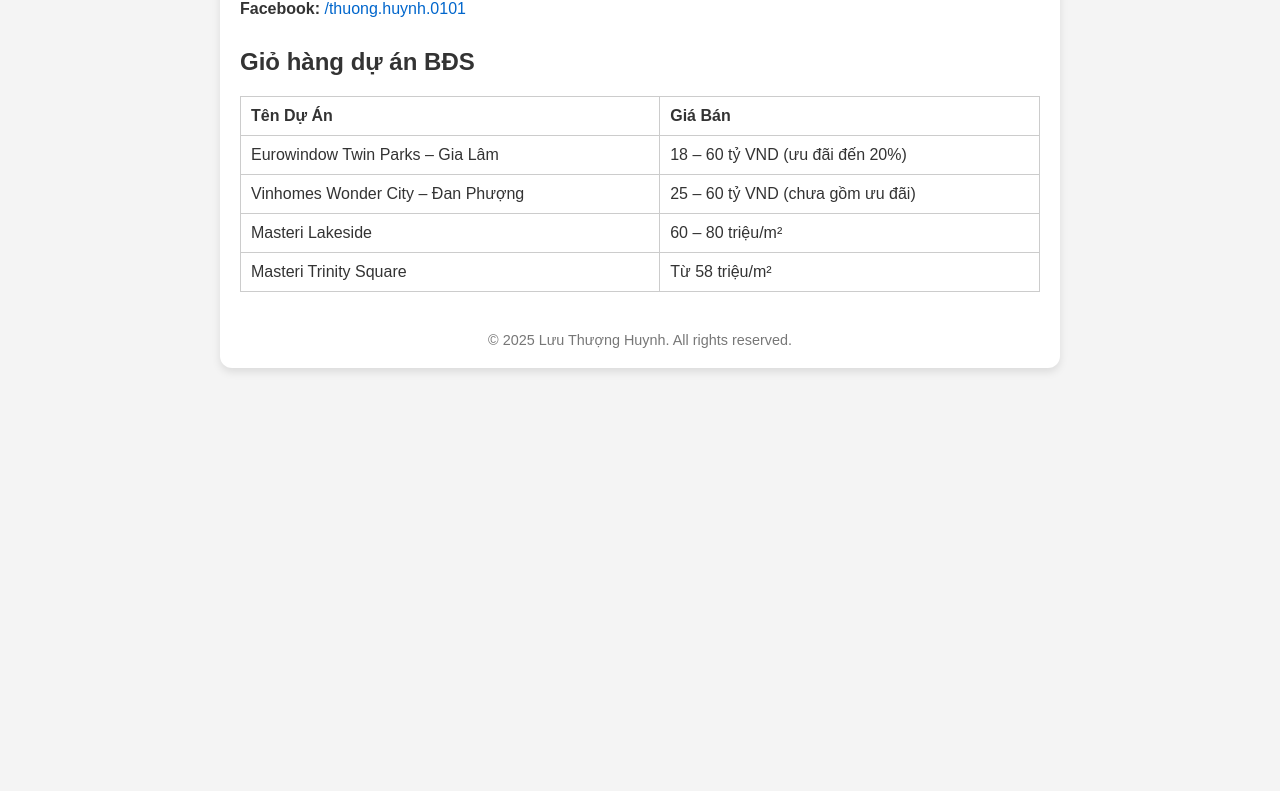
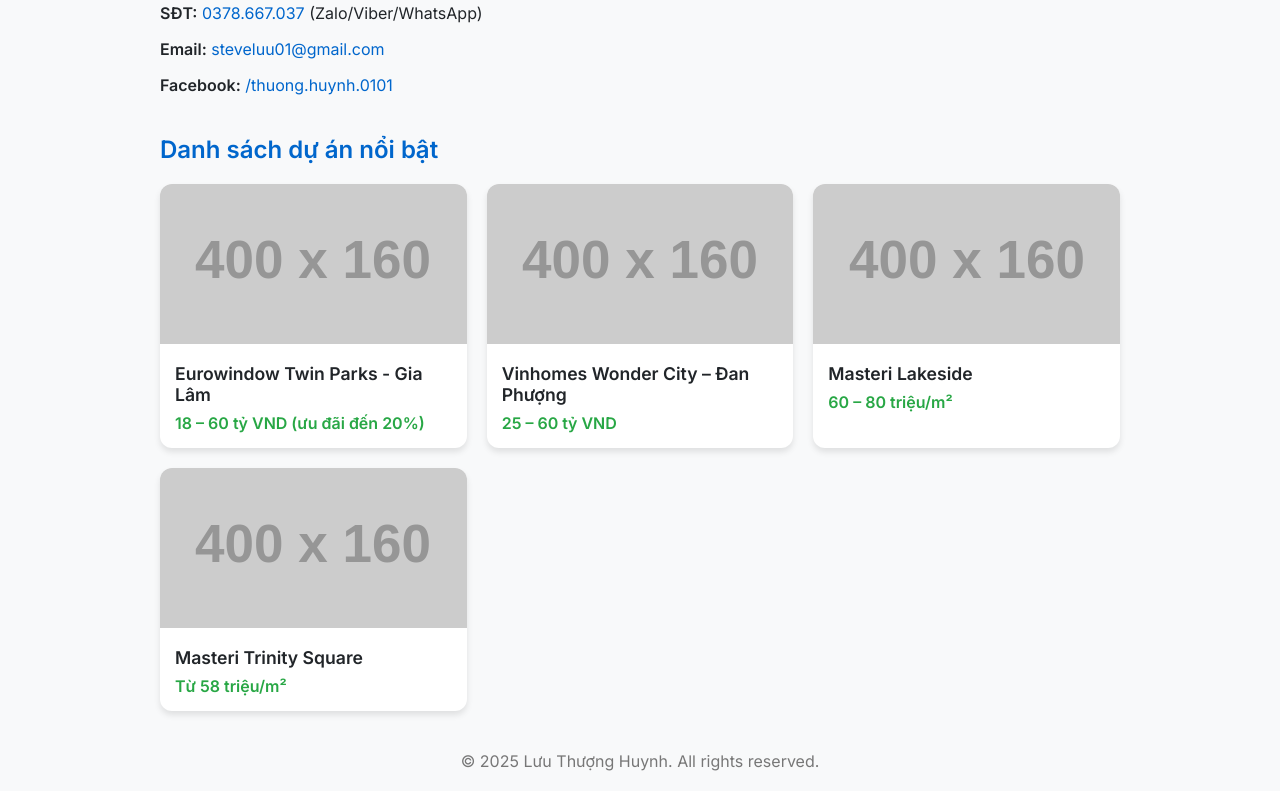
Before and after one commit to steveluu01/Luu-Thuong-Huynh, a plain HTML site: page index.html in a window 1280 px wide. Shown: the part 264-1055 px from the top of the page. Before the commit the page ends 800 px from the top, so only its background shows below. Drawn offline with Linux system fonts and the light colour scheme; placeholder pictures from the web are drawn by us.

Commit message:
Add files via upload

```diff
--- a/index.html
+++ b/index.html
@@ -3,45 +3,131 @@
 <html lang="vi">
 <head>
   <meta charset="UTF-8" />
-  <meta name="viewport" content="width=device-width, initial-scale=1.0"/>
+  <meta name="viewport" content="width=device-width, initial-scale=1.0" />
   <title>Lưu Thượng Huynh - BĐS Cao Cấp</title>
+  <link href="https://fonts.googleapis.com/css2?family=Inter:wght@400;600&display=swap" rel="stylesheet">
   <style>
-    body { font-family: Arial, sans-serif; margin: 0; background: #f4f4f4; color: #333; }
-    .container { max-width: 800px; margin: auto; padding: 20px; background: white; border-radius: 12px; box-shadow: 0 4px 8px rgba(0,0,0,0.1); }
-    h1 { color: #0066cc; text-align: center; }
-    .contact, .projects { margin-top: 30px; }
-    .contact a { color: #0066cc; text-decoration: none; }
-    .projects table { width: 100%; border-collapse: collapse; margin-top: 10px; }
-    .projects th, .projects td { border: 1px solid #ccc; padding: 10px; text-align: left; }
-    .footer { text-align: center; margin-top: 40px; font-size: 0.9em; color: #777; }
+    body {
+      font-family: 'Inter', sans-serif;
+      margin: 0;
+      background: #f8f9fa;
+      color: #212529;
+    }
+    header {
+      background: #0066cc;
+      color: white;
+      padding: 20px;
+      text-align: center;
+    }
+    .container {
+      max-width: 960px;
+      margin: 0 auto;
+      padding: 20px;
+    }
+    h2 {
+      margin-top: 40px;
+      color: #0066cc;
+    }
+    .contact, .projects {
+      margin-top: 20px;
+    }
+    .contact a {
+      color: #0066cc;
+      text-decoration: none;
+    }
+    .grid {
+      display: grid;
+      grid-template-columns: repeat(auto-fit, minmax(250px, 1fr));
+      gap: 20px;
+    }
+    .card {
+      background: white;
+      border-radius: 12px;
+      box-shadow: 0 4px 6px rgba(0,0,0,0.1);
+      overflow: hidden;
+      transition: transform 0.2s ease-in-out;
+    }
+    .card:hover {
+      transform: translateY(-5px);
+    }
+    .card img {
+      width: 100%;
+      height: 160px;
+      object-fit: cover;
+    }
+    .card-body {
+      padding: 15px;
+    }
+    .card-title {
+      font-size: 1.1em;
+      font-weight: 600;
+    }
+    .card-price {
+      color: #28a745;
+      margin-top: 8px;
+      font-weight: bold;
+    }
+    footer {
+      text-align: center;
+      padding: 20px;
+      color: #777;
+    }
   </style>
 </head>
 <body>
+  <header>
+    <h1>Lưu Thượng Huynh</h1>
+    <p>Chuyên tư vấn & phân phối BĐS cao cấp</p>
+  </header>
+
   <div class="container">
-    <h1>Lưu Thượng Huynh</h1>
-    <p style="text-align:center">Chuyên tư vấn BĐS cao cấp</p>
-
     <div class="contact">
       <h2>Thông tin liên hệ</h2>
-      <p><strong>Điện thoại:</strong> <a href="tel:0378667037">0378.667.037</a> (Zalo/Viber/WhatsApp)</p>
+      <p><strong>SĐT:</strong> <a href="tel:0378667037">0378.667.037</a> (Zalo/Viber/WhatsApp)</p>
       <p><strong>Email:</strong> <a href="mailto:steveluu01@gmail.com">steveluu01@gmail.com</a></p>
       <p><strong>Facebook:</strong> <a href="https://www.facebook.com/thuong.huynh.0101" target="_blank">/thuong.huynh.0101</a></p>
     </div>
 
     <div class="projects">
-      <h2>Giỏ hàng dự án BĐS</h2>
-      <table>
-        <tr><th>Tên Dự Án</th><th>Giá Bán</th></tr>
-        <tr><td>Eurowindow Twin Parks – Gia Lâm</td><td>18 – 60 tỷ VND (ưu đãi đến 20%)</td></tr>
-        <tr><td>Vinhomes Wonder City – Đan Phượng</td><td>25 – 60 tỷ VND (chưa gồm ưu đãi)</td></tr>
-        <tr><td>Masteri Lakeside</td><td>60 – 80 triệu/m²</td></tr>
-        <tr><td>Masteri Trinity Square</td><td>Từ 58 triệu/m²</td></tr>
-      </table>
-    </div>
+      <h2>Danh sách dự án nổi bật</h2>
+      <div class="grid">
+        <div class="card">
+          <img src="https://via.placeholder.com/400x160?text=Eurowindow+Twin+Parks" alt="Eurowindow Twin Parks">
+          <div class="card-body">
+            <div class="card-title">Eurowindow Twin Parks - Gia Lâm</div>
+            <div class="card-price">18 – 60 tỷ VND (ưu đãi đến 20%)</div>
+          </div>
+        </div>
 
-    <div class="footer">
-      © 2025 Lưu Thượng Huynh. All rights reserved.
+        <div class="card">
+          <img src="https://via.placeholder.com/400x160?text=Vinhomes+Wonder+City" alt="Vinhomes Wonder City">
+          <div class="card-body">
+            <div class="card-title">Vinhomes Wonder City – Đan Phượng</div>
+            <div class="card-price">25 – 60 tỷ VND</div>
+          </div>
+        </div>
+
+        <div class="card">
+          <img src="https://via.placeholder.com/400x160?text=Masteri+Lakeside" alt="Masteri Lakeside">
+          <div class="card-body">
+            <div class="card-title">Masteri Lakeside</div>
+            <div class="card-price">60 – 80 triệu/m²</div>
+          </div>
+        </div>
+
+        <div class="card">
+          <img src="https://via.placeholder.com/400x160?text=Masteri+Trinity+Square" alt="Masteri Trinity Square">
+          <div class="card-body">
+            <div class="card-title">Masteri Trinity Square</div>
+            <div class="card-price">Từ 58 triệu/m²</div>
+          </div>
+        </div>
+      </div>
     </div>
   </div>
+
+  <footer>
+    © 2025 Lưu Thượng Huynh. All rights reserved.
+  </footer>
 </body>
 </html>
```
